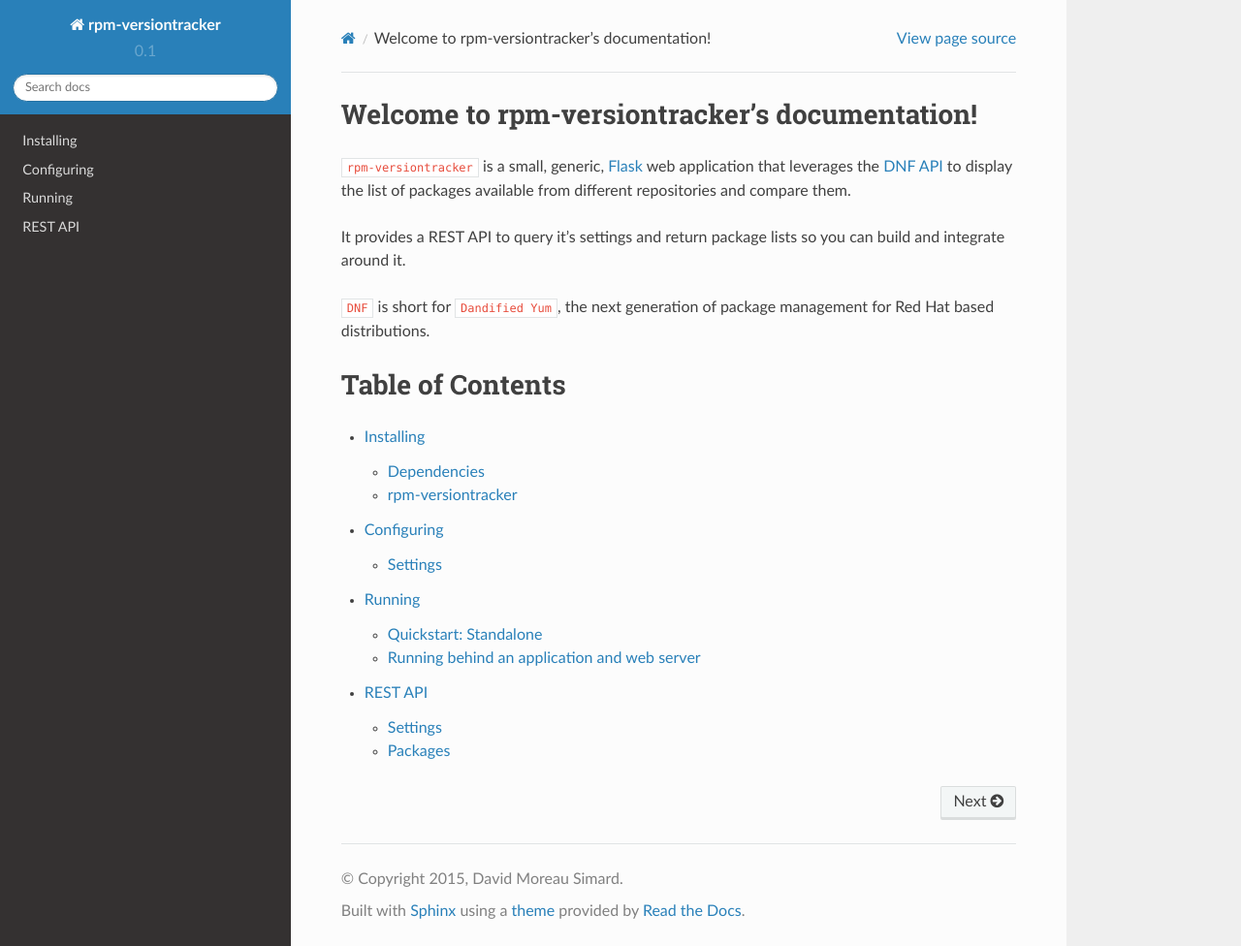
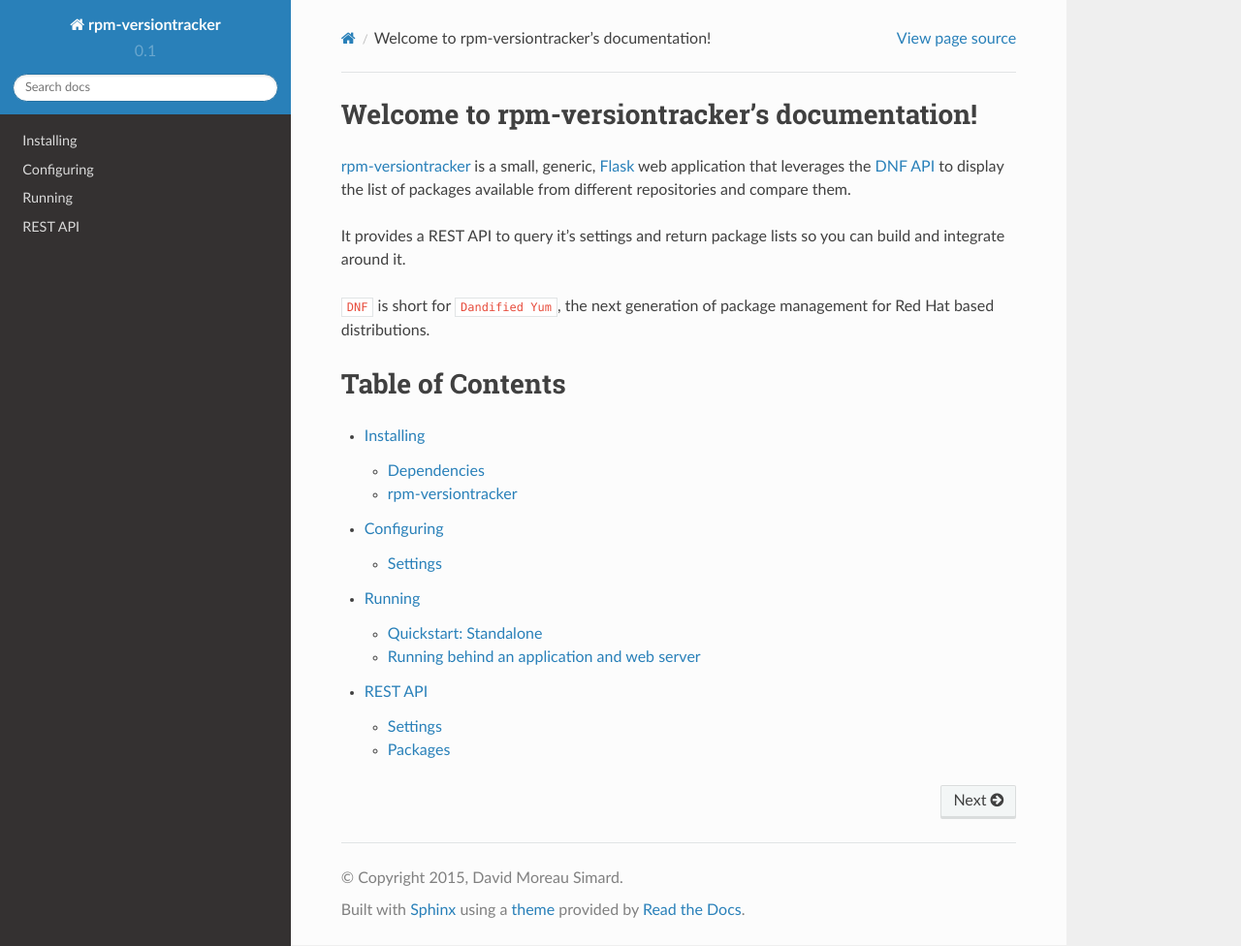
Before and after one commit to dmsimard/rpm-versiontracker, a Sphinx documentation site: the page built from docs/index.rst, in a window 1280 px wide and 976 px high. Shown: the whole window at 97% size. Built offline with Sphinx 7.4.7 and the Read the Docs theme 2.0.0, drawn with Linux system fonts in a browser that asks for light colours.

Commit message:
Add a link to the repository

```diff
--- a/docs/index.rst
+++ b/docs/index.rst
@@ -1,7 +1,7 @@
 Welcome to rpm-versiontracker's documentation!
 ==============================================
 
-``rpm-versiontracker`` is a small, generic, Flask_ web application that
+rpm-versiontracker_ is a small, generic, Flask_ web application that
 leverages the `DNF API`_ to display the list of packages available from
 different repositories and compare them.
 
```
Also changed, not shown: other parts of docs/index.rst (+1 -0 lines).
